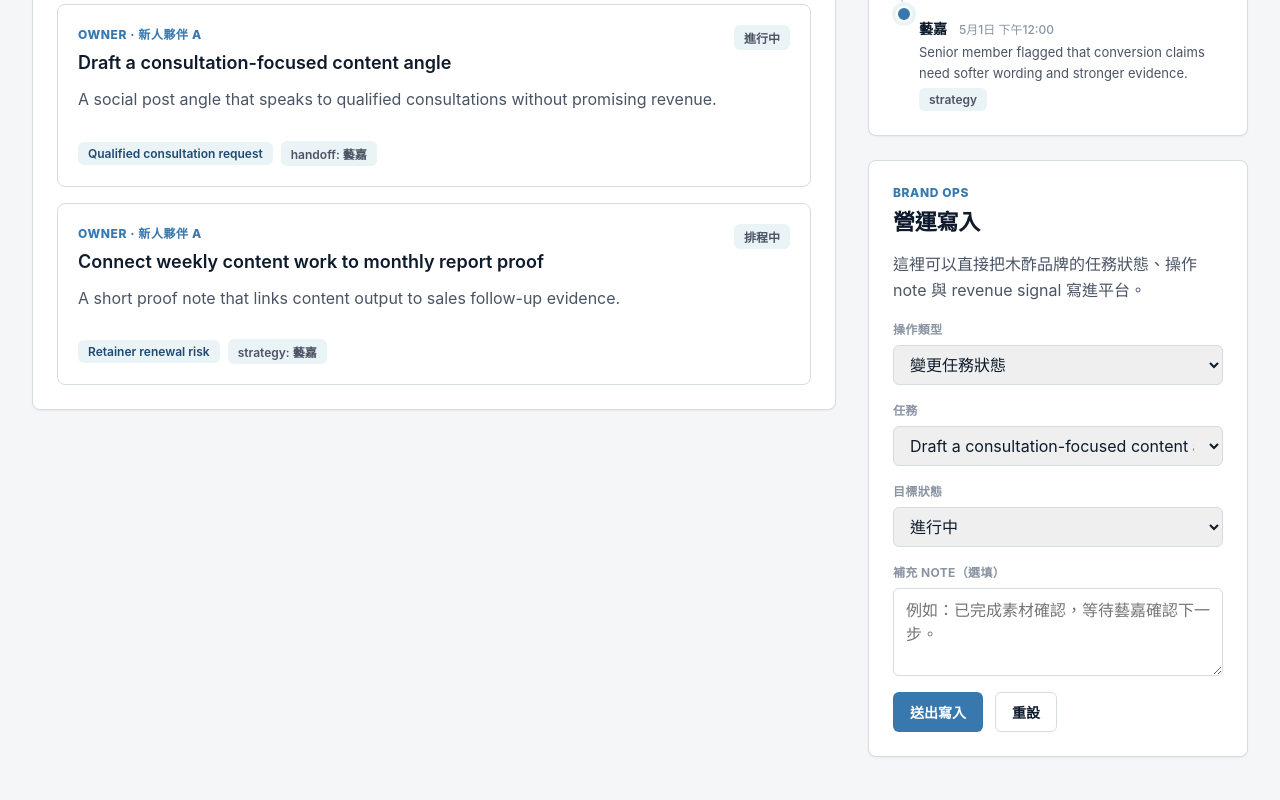
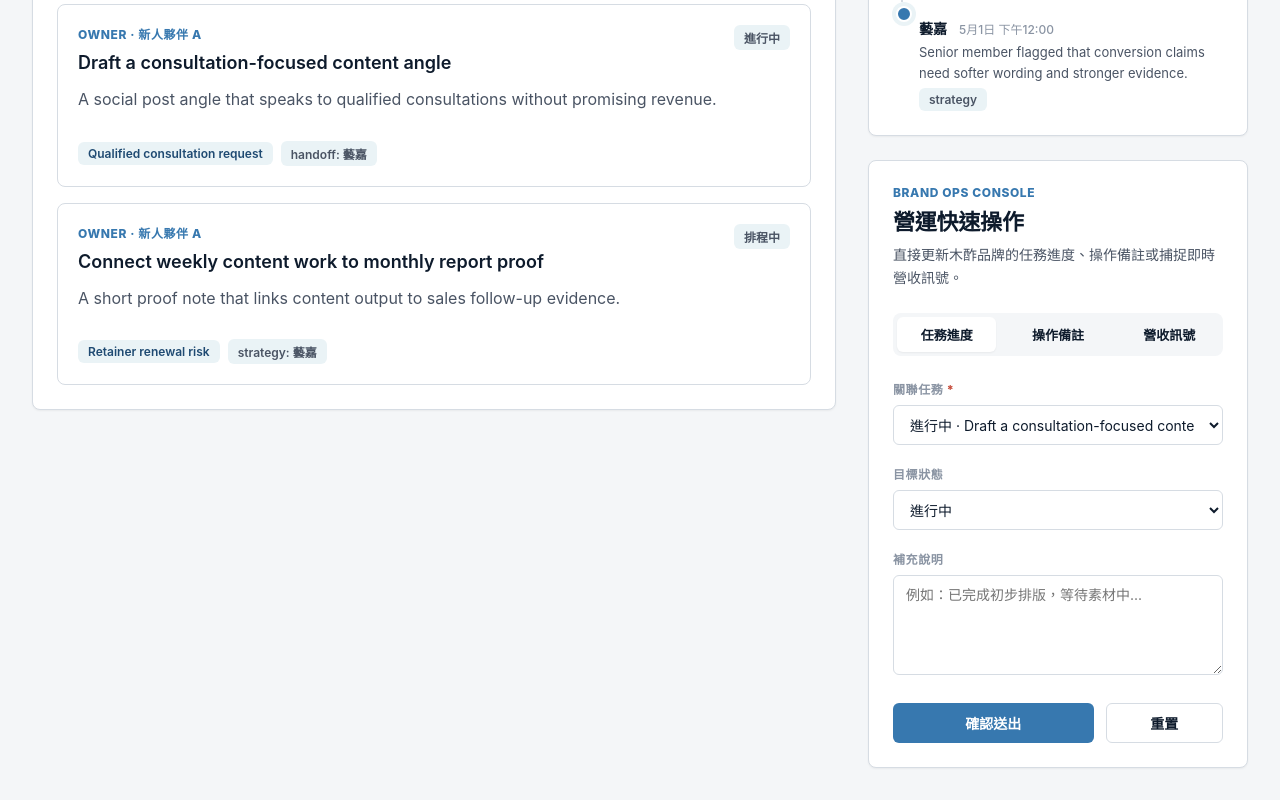
Before and after one commit to gjj22622/2clouds-agents, a Next.js app: page /brands/brand-2clouds-demo in a window 1280 px wide. Shown: the part 1200-2000 px from the top of the page. Built offline with nearby package versions, Linux system fonts and the light colour scheme.

Commit message:
Polish BrandOpsPanel UI and internal-tool form styles

```diff
--- a/src/app/globals.css
+++ b/src/app/globals.css
@@ -536,7 +536,6 @@ p:last-child {
   border-radius: var(--radius);
   box-shadow: var(--shadow-sm);
 }
-
 .brand-badge {
   background: var(--sy-mist);
   color: var(--primary-strong);
@@ -545,6 +544,74 @@ p:last-child {
   text-transform: uppercase;
   padding: 4px 8px;
   border-radius: 4px;
+}
+
+/* Form & Internal Tool Controls */
+.form-stack {
+  display: grid;
+  gap: 20px;
+}
+
+.form-field {
+  display: grid;
+  gap: 8px;
+}
+
+.form-label {
+  color: var(--sy-gray);
+  font-size: 12px;
+  font-weight: 800;
+  letter-spacing: 0.05em;
+  text-transform: uppercase;
+}
+
+.form-control {
+  background: var(--surface);
+  border: 1px solid var(--line);
+  border-radius: 6px;
+  color: var(--text);
+  font-family: inherit;
+  font-size: 14px;
+  min-height: 40px;
+  padding: 8px 12px;
+  transition: all 0.2s ease;
+  width: 100%;
+}
+
+.form-control:focus {
+  border-color: var(--primary);
+  box-shadow: 0 0 0 3px var(--sy-cloud);
+  outline: none;
+}
+
+.form-control:disabled {
+  background: var(--sy-paper);
+  cursor: not-allowed;
+  opacity: 0.7;
+}
+
+textarea.form-control {
+  min-height: 100px;
+  resize: vertical;
+}
+
+.feedback {
+  border-radius: 6px;
+  font-size: 14px;
+  font-weight: 600;
+  padding: 12px 16px;
+}
+
+.feedback.error {
+  background: #fceceb;
+  border: 1px solid #f3b4ae;
+  color: var(--danger);
+}
+
+.feedback.success {
+  background: var(--sy-cloud);
+  border: 1px solid var(--sy-line);
+  color: var(--sy-deep);
 }
 
 .button,
--- a/src/components/BrandOpsPanel.tsx
+++ b/src/components/BrandOpsPanel.tsx
@@ -1,37 +1,8 @@
 "use client";
 
-import { useState, useTransition, type CSSProperties, type FormEvent } from "react";
+import { useState, useTransition, type FormEvent } from "react";
 import { useRouter } from "next/navigation";
 import type { BrandTask, BrandTaskStatus } from "@/lib/domain";
-
-const controlStyle: CSSProperties = {
-  border: "1px solid var(--line)",
-  borderRadius: 6,
-  color: "var(--text)",
-  font: "inherit",
-  minHeight: 40,
-  padding: "8px 12px",
-  width: "100%",
-};
-
-const textareaStyle: CSSProperties = {
-  ...controlStyle,
-  minHeight: 88,
-  resize: "vertical",
-};
-
-const fieldStyle: CSSProperties = {
-  display: "grid",
-  gap: 8,
-};
-
-const labelStyle: CSSProperties = {
-  color: "var(--sy-gray)",
-  fontSize: 12,
-  fontWeight: 700,
-  letterSpacing: "0.03em",
-  textTransform: "uppercase",
-};
 
 const statusLabels: Record<BrandTaskStatus, string> = {
   queued: "排隊中",
@@ -64,6 +35,8 @@ export function BrandOpsPanel({
   const [confidence, setConfidence] = useState<RevenueConfidence>("medium");
   const [message, setMessage] = useState<string | null>(null);
   const [error, setError] = useState<string | null>(null);
+
+  const isLoading = isPending || isSubmitting;
 
   async function handleSubmit(event: FormEvent<HTMLFormElement>) {
     event.preventDefault();
@@ -112,7 +85,7 @@ export function BrandOpsPanel({
         return;
       }
 
-      setMessage("已寫入品牌操作，頁面會同步更新最新狀態。");
+      setMessage("已成功寫入操作，頁面正在更新...");
 
       if (kind === "task_note") {
         setNote("");
@@ -131,7 +104,7 @@ export function BrandOpsPanel({
       setError(
         submissionError instanceof Error
           ? submissionError.message
-          : "寫入失敗",
+          : "系統連線失敗",
       );
     } finally {
       setIsSubmitting(false);
@@ -139,189 +112,201 @@ export function BrandOpsPanel({
   }
 
   return (
-    <section className="section">
-      <div className="eyebrow">Brand Ops</div>
-      <h2>營運寫入</h2>
-      <p>
-        這裡可以直接把木酢品牌的任務狀態、操作 note 與 revenue signal 寫進平台。
+    <section className="section isolated-section">
+      <div className="eyebrow">Brand Ops Console</div>
+      <h2 style={{ marginBottom: 8 }}>營運快速操作</h2>
+      <p style={{ fontSize: 14, marginBottom: 24 }}>
+        直接更新木酢品牌的任務進度、操作備註或捕捉即時營收訊號。
       </p>
 
-      <form onSubmit={handleSubmit} className="stack" style={{ gap: 16 }}>
-        <label style={fieldStyle}>
-          <span style={labelStyle}>操作類型</span>
+      {/* Operation Kind Switcher */}
+      <div className="button-row" style={{ marginBottom: 24, padding: 4, background: "var(--sy-paper)", borderRadius: 8 }}>
+        {[
+          { id: "task_status", label: "任務進度" },
+          { id: "task_note", label: "操作備註" },
+          { id: "revenue_signal", label: "營收訊號" },
+        ].map((item) => (
+          <button
+            key={item.id}
+            className={`secondary-button ${kind === item.id ? "active" : ""}`}
+            onClick={() => {
+              setKind(item.id as OperationKind);
+              setError(null);
+              setMessage(null);
+            }}
+            style={{
+              flex: 1,
+              border: "none",
+              background: kind === item.id ? "white" : "transparent",
+              boxShadow: kind === item.id ? "var(--shadow-sm)" : "none",
+              fontSize: 13,
+              minHeight: 32,
+            }}
+            type="button"
+          >
+            {item.label}
+          </button>
+        ))}
+      </div>
+
+      <form onSubmit={handleSubmit} className="form-stack">
+        <div className="form-field">
+          <label className="form-label" htmlFor="taskId">
+            關聯任務 {kind !== "revenue_signal" && <span style={{ color: "var(--danger)" }}>*</span>}
+          </label>
           <select
-            onChange={(event) => setKind(event.target.value as OperationKind)}
-            style={controlStyle}
-            value={kind}
-          >
-            <option value="task_status">變更任務狀態</option>
-            <option value="task_note">留下任務 note</option>
-            <option value="revenue_signal">新增 revenue signal</option>
-          </select>
-        </label>
-
-        <label style={fieldStyle}>
-          <span style={labelStyle}>任務</span>
-          <select
+            className="form-control"
+            disabled={isLoading}
+            id="taskId"
             onChange={(event) => setTaskId(event.target.value)}
             required={kind !== "revenue_signal"}
-            style={controlStyle}
             value={taskId}
           >
-            <option value="">不綁定任務</option>
+            <option value="">{kind === "revenue_signal" ? "可選：關聯至特定任務" : "請選擇任務"}</option>
             {tasks.map((task) => (
               <option key={task.id} value={task.id}>
-                {task.title} · {statusLabels[task.status]}
+                {statusLabels[task.status]} · {task.title}
               </option>
             ))}
           </select>
-        </label>
+        </div>
 
         {kind === "task_status" && (
-          <>
-            <label style={fieldStyle}>
-              <span style={labelStyle}>目標狀態</span>
+          <div className="form-stack">
+            <div className="form-field">
+              <label className="form-label" htmlFor="targetStatus">目標狀態</label>
               <select
+                className="form-control"
+                disabled={isLoading}
+                id="targetStatus"
                 onChange={(event) =>
                   setStatus(event.target.value as BrandTaskStatus)
                 }
-                style={controlStyle}
                 value={status}
               >
                 <option value="queued">排隊中</option>
                 <option value="in_progress">進行中</option>
-                <option value="reviewing">審核中</option>
-                <option value="done">完成</option>
+                <option value="reviewing">待審核</option>
+                <option value="done">已完成</option>
               </select>
-            </label>
-            <label style={fieldStyle}>
-              <span style={labelStyle}>補充 note（選填）</span>
+            </div>
+            <div className="form-field">
+              <label className="form-label" htmlFor="statusNote">補充說明</label>
               <textarea
+                className="form-control"
+                disabled={isLoading}
+                id="statusNote"
                 onChange={(event) => setNote(event.target.value)}
-                placeholder="例如：已完成素材確認，等待藝嘉確認下一步。"
-                style={textareaStyle}
+                placeholder="例如：已完成初步排版，等待素材中..."
                 value={note}
               />
-            </label>
-          </>
+            </div>
+          </div>
         )}
 
         {kind === "task_note" && (
-          <label style={fieldStyle}>
-            <span style={labelStyle}>操作 note</span>
+          <div className="form-field">
+            <label className="form-label" htmlFor="taskNote">
+              操作內容 <span style={{ color: "var(--danger)" }}>*</span>
+            </label>
             <textarea
+              className="form-control"
+              disabled={isLoading}
+              id="taskNote"
               onChange={(event) => setNote(event.target.value)}
-              placeholder="例如：已補上商品頁的安全說明與使用場景。"
+              placeholder="請輸入本次操作的具體重點..."
               required
-              style={textareaStyle}
               value={note}
             />
-          </label>
+          </div>
         )}
 
         {kind === "revenue_signal" && (
-          <div className="stack" style={{ gap: 12 }}>
-            <div
-              style={{
-                display: "grid",
-                gap: 12,
-                gridTemplateColumns: "repeat(2, minmax(0, 1fr))",
-              }}
-            >
-              <label style={fieldStyle}>
-                <span style={labelStyle}>訊號類型</span>
+          <div className="form-stack">
+            <div style={{ display: "grid", gap: 16, gridTemplateColumns: "1fr 1fr" }}>
+              <div className="form-field">
+                <label className="form-label" htmlFor="signalType">訊號類型</label>
                 <select
+                  className="form-control"
+                  disabled={isLoading}
+                  id="signalType"
                   onChange={(event) =>
                     setSignalType(event.target.value as RevenueSignalType)
                   }
-                  style={controlStyle}
                   value={signalType}
                 >
-                  <option value="lead">lead</option>
-                  <option value="conversion">conversion</option>
-                  <option value="retention">retention</option>
-                  <option value="upsell">upsell</option>
+                  <option value="lead">Lead</option>
+                  <option value="conversion">Conversion</option>
+                  <option value="retention">Retention</option>
+                  <option value="upsell">Upsell</option>
                 </select>
-              </label>
-
-              <label style={fieldStyle}>
-                <span style={labelStyle}>信心度</span>
+              </div>
+              <div className="form-field">
+                <label className="form-label" htmlFor="confidence">信心度</label>
                 <select
+                  className="form-control"
+                  disabled={isLoading}
+                  id="confidence"
                   onChange={(event) =>
                     setConfidence(event.target.value as RevenueConfidence)
                   }
-                  style={controlStyle}
                   value={confidence}
                 >
-                  <option value="low">low</option>
-                  <option value="medium">medium</option>
-                  <option value="high">high</option>
+                  <option value="low">低 (Low)</option>
+                  <option value="medium">中 (Medium)</option>
+                  <option value="high">高 (High)</option>
                 </select>
-              </label>
+              </div>
             </div>
 
-            <label style={fieldStyle}>
-              <span style={labelStyle}>訊號標題</span>
+            <div className="form-field">
+              <label className="form-label" htmlFor="signalLabel">
+                訊號摘要 <span style={{ color: "var(--danger)" }}>*</span>
+              </label>
               <input
+                className="form-control"
+                disabled={isLoading}
+                id="signalLabel"
                 onChange={(event) => setSignalLabel(event.target.value)}
-                placeholder="例如：會員喚醒進站點擊回升"
+                placeholder="例如：官網流量點擊回升"
                 required
-                style={controlStyle}
                 value={signalLabel}
               />
+            </div>
+
+            <div className="form-field">
+              <label className="form-label" htmlFor="signalValue">
+                具體訊號內容 <span style={{ color: "var(--danger)" }}>*</span>
               </label>
-
-            <label style={fieldStyle}>
-              <span style={labelStyle}>訊號內容</span>
               <textarea
+                className="form-control"
+                disabled={isLoading}
+                id="signalValue"
                 onChange={(event) => setSignalValue(event.target.value)}
-                placeholder="例如：最近一週有明顯回訪，適合推會員喚醒與加購包。"
+                placeholder="例如：LINE 推播後進站人數提升 20%，適合推廣回購包..."
                 required
-                style={textareaStyle}
                 value={signalValue}
               />
-            </label>
+            </div>
           </div>
         )}
 
-        {error && (
-          <div
-            style={{
-              background: "#fceceb",
-              border: "1px solid #f3b4ae",
-              borderRadius: 6,
-              color: "var(--danger)",
-              fontSize: 14,
-              fontWeight: 600,
-              padding: "10px 12px",
-            }}
-          >
-            {error}
-          </div>
-        )}
-
-        {message && (
-          <div
-            style={{
-              background: "var(--sy-cloud)",
-              border: "1px solid var(--sy-line)",
-              borderRadius: 6,
-              color: "var(--sy-deep)",
-              fontSize: 14,
-              fontWeight: 600,
-              padding: "10px 12px",
-            }}
-          >
-            {message}
-          </div>
-        )}
+        <div className="stack" style={{ gap: 12, marginTop: 8 }}>
+          {error && <div className="feedback error">{error}</div>}
+          {message && <div className="feedback success">{message}</div>}
 
           <div className="button-row">
-          <button className="button" disabled={isPending || isSubmitting} type="submit">
-            {isPending || isSubmitting ? "送出中…" : "送出寫入"}
+            <button
+              className="button"
+              disabled={isLoading}
+              style={{ flex: 2 }}
+              type="submit"
+            >
+              {isLoading ? "處理中..." : "確認送出"}
             </button>
             <button
               className="secondary-button"
+              disabled={isLoading}
               onClick={() => {
                 setTaskId(tasks[0]?.id ?? "");
                 setStatus("in_progress");
@@ -333,10 +318,12 @@ export function BrandOpsPanel({
                 setError(null);
                 setMessage(null);
               }}
+              style={{ flex: 1 }}
               type="button"
             >
-            重設
+              重置
             </button>
+          </div>
         </div>
       </form>
     </section>
```
Lines whose indentation alone changed are shown as unchanged.
